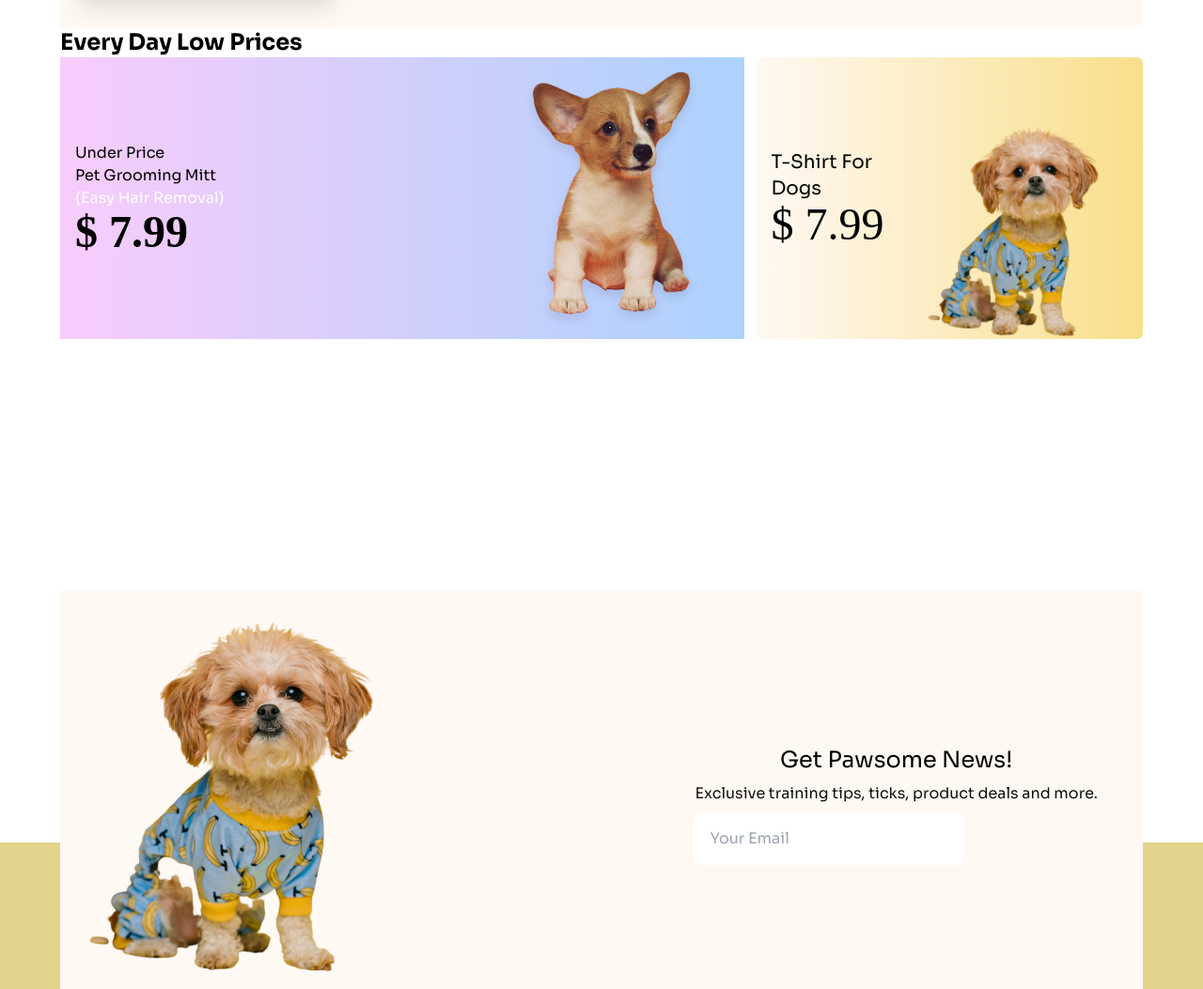
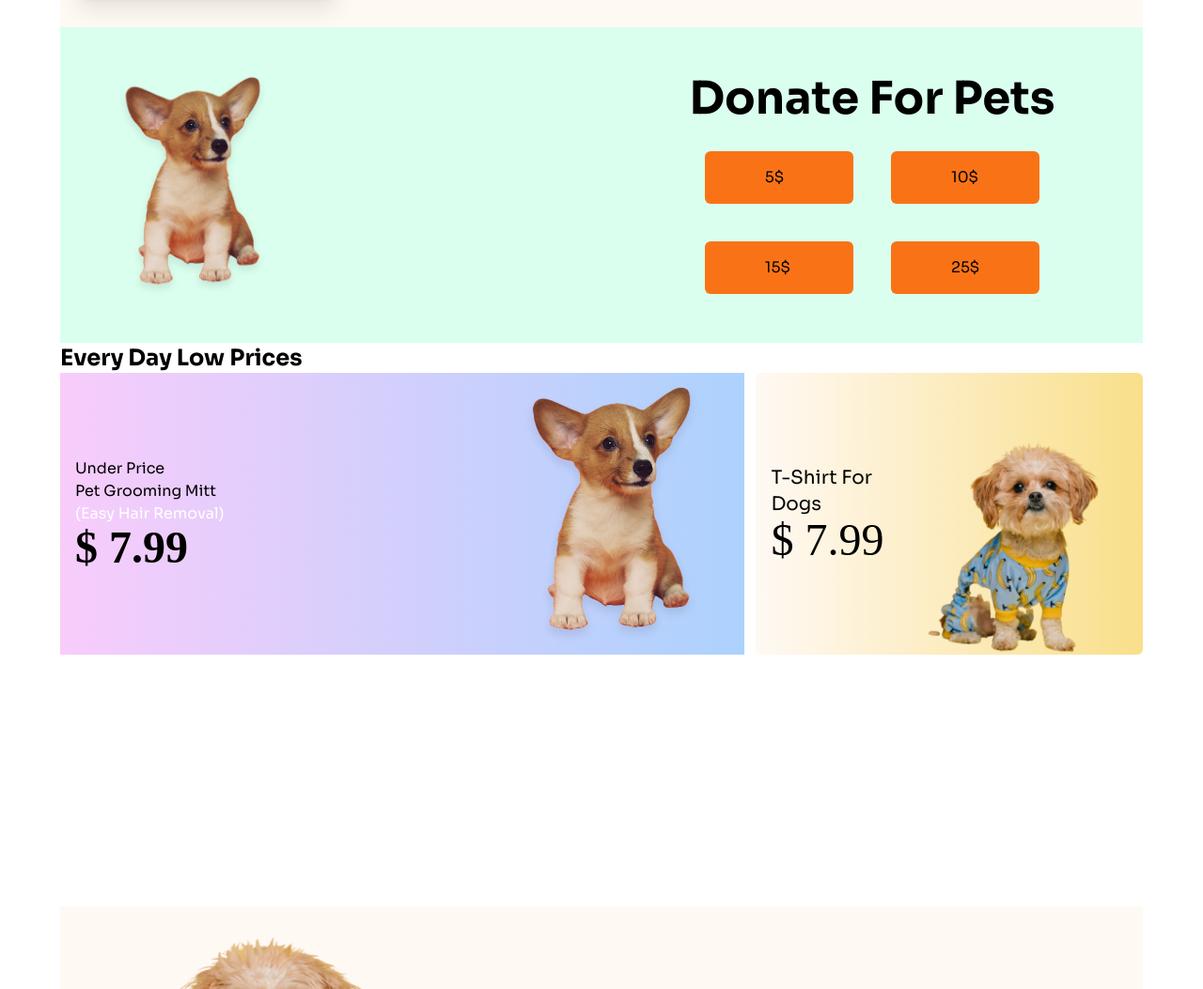
Before and after one commit to NurTamim331/living-lab, a plain HTML site: page index.html in a window 1280 px wide. Shown: the part 1747-2800 px from the top of the page at 94% size. Drawn offline with nearby package versions, Linux system fonts and the light colour scheme; a web font is replaced by a local one.

Commit message:
done with the assignment

```diff
--- a/index.html
+++ b/index.html
@@ -42,7 +42,7 @@
             <div class="navbar bg-base-100 bg-[#FFF9F4]">
                 <div class="navbar-start bg-[#FFF9F4]">
                     <a class="btn btn-ghost text-xl font-bold text-black"><img src="resources/logo-header.png"
-                            alt="">Browse<span class="text-yellow-500">4</span>Pets</a>
+                            alt=""><span class="invisible md:visible">Browse<span class="text-yellow-500">4</span>Pets</a></span>
                 </div>
                 <div class="navbar-center hidden lg:flex bg-[#FFF9F4]">
                     <ul class="menu menu-horizontal px-1 bg-[#FFF9F4] text-black">
@@ -92,6 +92,8 @@
                         <button class="btn btn-warning">Find A Pet</button>
                     </div>
                 </div>
+                <!-- ball  -->
+                <div class="w-[75px] h-[75px] rounded-full bg-red-700  translate-x-10 animate-bounce"></div>
             </div>
         </section>
         <!-- card section  -->
@@ -306,6 +308,24 @@
 
             <div></div>
         </section>
+        <!-- Personal section : donation  -->
+         <section class="grid grid-cols-1 md:grid-cols-2 bg-[#DAFFEF]">
+            <!-- image container  -->
+            <div class="w-1/2">
+                <img src="resources/cute-dog-mid.png" alt="" class="h-full p-10">
+            </div>
+            <!-- Text & card container  -->
+            <div class="bg-[##D0FFD6] text-black flex flex-col justify-center items-center gap-y-8">
+                <h1 class="font-bold text-black text-5xl">Donate For Pets</h1>
+                <!-- card-container  -->
+                 <div class="grid grid-cols-2 gap-10">
+                     <div class="bg-orange-500 px-16 py-4 rounded-md hover:bg-yellow-400">5$</div>
+                     <div class="bg-orange-500 px-16 py-4 rounded-md  hover:bg-yellow-400">10$</div>
+                     <div class="bg-orange-500 px-16 py-4 rounded-md  hover:bg-yellow-400">15$</div>
+                     <div class="bg-orange-500 px-16 py-4 rounded-md  hover:bg-yellow-400">25$</div>
+                 </div>
+            </div>
+         </section>
         <!-- low price section  -->
         <section class="flex flex-col text-black">
             <h1 class="text-2xl font-bold">Every Day Low Prices</h1>
@@ -347,10 +367,11 @@
                 <img src="resources/cute-pet-mid.png" alt="">
             </div>
             <!-- text container  -->
-            <div class="flex flex-col justify-start items-center py-8 px-4 gap-y-2">
+            <div class="flex flex-col justify-start  md:items-start items-center py-8 px-4 gap-y-2">
                 <h3 class="text-2xl">Get Pawsome News!</h3>
                 <p class="text-[#111111]">Exclusive training tips, ticks, product deals and more.</p>
                 <input type="email" placeholder="Your Email" class="w-2/3 p-4 bg-[#FFFFFF] self-start rounded-md">
+                <button class="btn btn-warning">Subscribe</button>
             </div>
         </section>
     </main>
```
